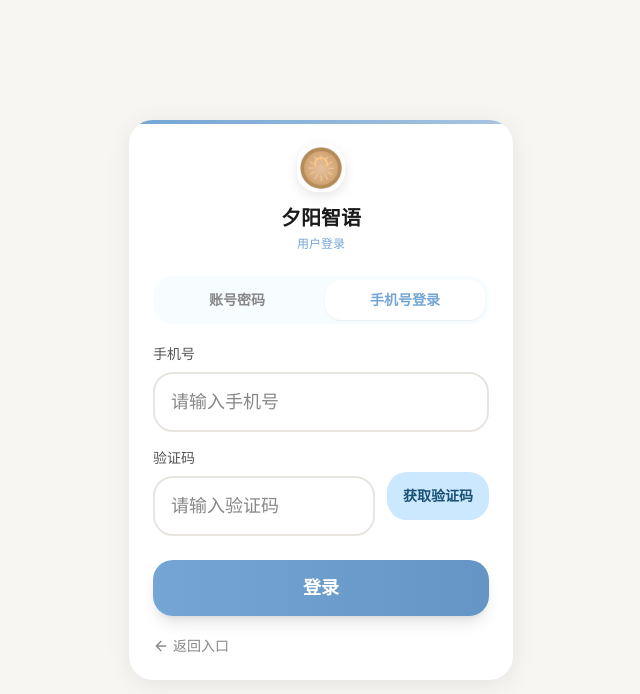
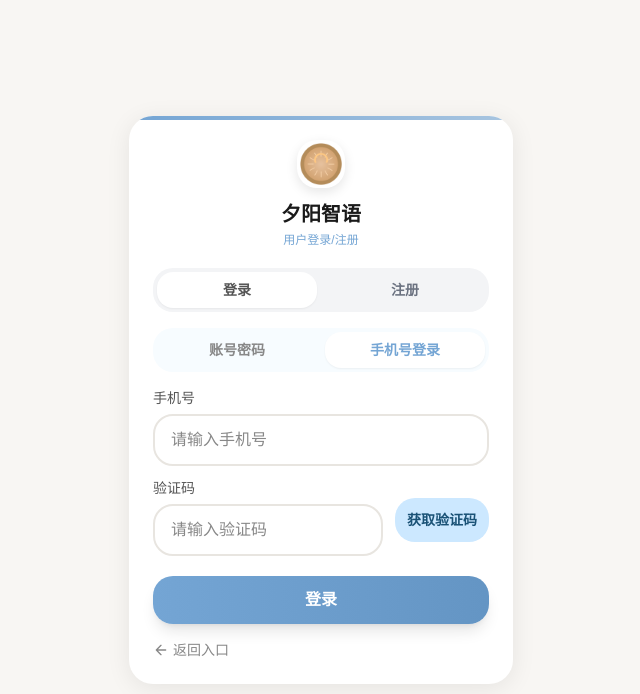
Before and after one commit to Yu-could/sunsetAI, a Vue app: page /#/login in a window 1280 px wide. Both pictures are taken after a click on the button "手机号登录". Shown: the top 694 px of the page, without its empty margins (319-959 px from the left). Built offline with nearby package versions, Linux system fonts and the light colour scheme.

Commit message:
添加注册功能，支持账号注册和手机注册两种方式

```diff
--- a/src/views/Login.vue
+++ b/src/views/Login.vue
@@ -3,51 +3,114 @@
     <div class="login-container w-full max-w-sm bg-card rounded-2xl shadow-[0_4px_24px_rgba(0,0,0,0.08)] p-6 relative overflow-hidden">
       <div class="absolute top-0 left-0 right-0 h-1" :class="roleColor === 'parent' ? 'bg-gradient-to-r from-parent to-[#e8b88a]' : 'bg-gradient-to-r from-child to-[#a8c5e0]'"></div>
 
-      <div class="brand-section text-center mb-6">
+      <div class="brand-section text-center mb-5">
         <img src="/logo.png" alt="夕阳智语" class="logo-wrapper w-12 h-12 rounded-xl mx-auto mb-3 shadow-[0_4px_12px_rgba(0,0,0,0.1)] object-contain">
         <h1 class="brand-title text-xl font-bold text-text mb-1">夕阳智语</h1>
         <p :class="['brand-subtitle text-xs', roleColor === 'parent' ? 'text-parent' : 'text-child']">{{ roleTitle }}</p>
       </div>
 
-      <div :class="['login-tabs flex gap-2 mb-5 p-1 rounded-xl', roleColor === 'parent' ? 'bg-parent-light' : 'bg-child-light']">
-        <button @click="loginType = 'account'" :class="['flex-1 py-2.5 rounded-lg text-sm font-semibold transition-all', loginType === 'account' ? (roleColor === 'parent' ? 'bg-card shadow-sm text-parent' : 'bg-card shadow-sm text-child') : 'text-text-muted hover:text-text']">账号密码</button>
-        <button @click="loginType = 'phone'" :class="['flex-1 py-2.5 rounded-lg text-sm font-semibold transition-all', loginType === 'phone' ? (roleColor === 'parent' ? 'bg-card shadow-sm text-parent' : 'bg-card shadow-sm text-child') : 'text-text-muted hover:text-text']">手机号登录</button>
+      <div class="flex gap-2 mb-4 p-1 rounded-xl bg-gray-100">
+        <button @click="isRegister = false" :class="['flex-1 py-2 rounded-lg text-sm font-semibold transition-all', !isRegister ? 'bg-card shadow-sm text-primary' : 'text-gray-500 hover:text-gray-700']">登录</button>
+        <button @click="isRegister = true" :class="['flex-1 py-2 rounded-lg text-sm font-semibold transition-all', isRegister ? 'bg-card shadow-sm text-primary' : 'text-gray-500 hover:text-gray-700']">注册</button>
       </div>
 
-      <div v-if="loginType === 'account'" class="space-y-4">
+      <div v-if="!isRegister">
+        <div :class="['login-tabs flex gap-2 mb-4 p-1 rounded-xl', roleColor === 'parent' ? 'bg-parent-light' : 'bg-child-light']">
+          <button @click="loginType = 'account'" :class="['flex-1 py-2 rounded-lg text-sm font-semibold transition-all', loginType === 'account' ? (roleColor === 'parent' ? 'bg-card shadow-sm text-parent' : 'bg-card shadow-sm text-child') : 'text-text-muted hover:text-text']">账号密码</button>
+          <button @click="loginType = 'phone'" :class="['flex-1 py-2 rounded-lg text-sm font-semibold transition-all', loginType === 'phone' ? (roleColor === 'parent' ? 'bg-card shadow-sm text-parent' : 'bg-card shadow-sm text-child') : 'text-text-muted hover:text-text']">手机号登录</button>
+        </div>
+
+        <div v-if="loginType === 'account'" class="space-y-3">
           <div class="input-group">
-          <label class="block text-text-secondary text-sm mb-2 font-medium">账号</label>
-          <input v-model="accountForm.username" type="text" placeholder="请输入账号" :class="['w-full px-4 py-3.5 border-2 rounded-xl focus:outline-none text-lg transition-all', roleColor === 'parent' ? 'border-border focus:border-parent' : 'border-border focus:border-child']">
+            <label class="block text-text-secondary text-sm mb-1.5 font-medium">账号</label>
+            <input v-model="accountForm.username" type="text" placeholder="请输入账号" :class="['w-full px-4 py-3 border-2 rounded-xl focus:outline-none text-base transition-all', roleColor === 'parent' ? 'border-border focus:border-parent' : 'border-border focus:border-child']">
           </div>
           <div class="input-group">
-          <label class="block text-text-secondary text-sm mb-2 font-medium">密码</label>
-          <input v-model="accountForm.password" type="password" placeholder="请输入密码" :class="['w-full px-4 py-3.5 border-2 rounded-xl focus:outline-none text-lg transition-all', roleColor === 'parent' ? 'border-border focus:border-parent' : 'border-border focus:border-child']">
+            <label class="block text-text-secondary text-sm mb-1.5 font-medium">密码</label>
+            <input v-model="accountForm.password" type="password" placeholder="请输入密码" :class="['w-full px-4 py-3 border-2 rounded-xl focus:outline-none text-base transition-all', roleColor === 'parent' ? 'border-border focus:border-parent' : 'border-border focus:border-child']">
           </div>
         </div>
 
-      <div v-else class="space-y-4">
+        <div v-else class="space-y-3">
           <div class="input-group">
-          <label class="block text-text-secondary text-sm mb-2 font-medium">手机号</label>
-          <input v-model="phoneForm.phone" type="tel" placeholder="请输入手机号" maxlength="11" :class="['w-full px-4 py-3.5 border-2 rounded-xl focus:outline-none text-lg transition-all', roleColor === 'parent' ? 'border-border focus:border-parent' : 'border-border focus:border-child']">
+            <label class="block text-text-secondary text-sm mb-1.5 font-medium">手机号</label>
+            <input v-model="phoneForm.phone" type="tel" placeholder="请输入手机号" maxlength="11" :class="['w-full px-4 py-3 border-2 rounded-xl focus:outline-none text-base transition-all', roleColor === 'parent' ? 'border-border focus:border-parent' : 'border-border focus:border-child']">
           </div>
           <div class="flex gap-3">
             <div class="flex-1 input-group">
-            <label class="block text-text-secondary text-sm mb-2 font-medium">验证码</label>
-            <input v-model="phoneForm.code" type="text" placeholder="请输入验证码" maxlength="6" :class="['w-full px-4 py-3.5 border-2 rounded-xl focus:outline-none text-lg transition-all', roleColor === 'parent' ? 'border-border focus:border-parent' : 'border-border focus:border-child']">
+              <label class="block text-text-secondary text-sm mb-1.5 font-medium">验证码</label>
+              <input v-model="phoneForm.code" type="text" placeholder="请输入验证码" maxlength="6" :class="['w-full px-4 py-3 border-2 rounded-xl focus:outline-none text-base transition-all', roleColor === 'parent' ? 'border-border focus:border-parent' : 'border-border focus:border-child']">
             </div>
-          <div class="pt-6">
-            <button @click="sendCode" :disabled="countdown > 0" :class="['px-4 py-3.5 rounded-xl text-sm font-semibold transition-all whitespace-nowrap', roleColor === 'parent' ? (countdown > 0 ? 'bg-border text-text-muted cursor-not-allowed' : 'bg-parent-bg text-[#8b6914] hover:bg-parent-hover') : (countdown > 0 ? 'bg-border text-text-muted cursor-not-allowed' : 'bg-child-bg text-[#1a5276] hover:bg-child-hover')]">
+            <div class="pt-5">
+              <button @click="sendCode" :disabled="countdown > 0" :class="['px-3 py-3 rounded-xl text-sm font-semibold transition-all whitespace-nowrap', roleColor === 'parent' ? (countdown > 0 ? 'bg-border text-text-muted cursor-not-allowed' : 'bg-parent-bg text-[#8b6914] hover:bg-parent-hover') : (countdown > 0 ? 'bg-border text-text-muted cursor-not-allowed' : 'bg-child-bg text-[#1a5276] hover:bg-child-hover')]">
                 {{ countdown > 0 ? countdown + 's' : '获取验证码' }}
               </button>
             </div>
           </div>
         </div>
 
-      <button @click="handleLogin" :class="['w-full mt-6 py-3.5 rounded-xl font-bold text-lg transition-all shadow-lg', roleColor === 'parent' ? 'bg-gradient-to-r from-parent to-parent-hover text-white hover:shadow-xl' : 'bg-gradient-to-r from-child to-child-hover text-white hover:shadow-xl']">
+        <button @click="handleLogin" :class="['w-full mt-5 py-3 rounded-xl font-bold text-base transition-all shadow-lg', roleColor === 'parent' ? 'bg-gradient-to-r from-parent to-parent-hover text-white hover:shadow-xl' : 'bg-gradient-to-r from-child to-child-hover text-white hover:shadow-xl']">
           登录
         </button>
+      </div>
 
-      <div class="mt-5 text-center">
+      <div v-else>
+        <div :class="['login-tabs flex gap-2 mb-4 p-1 rounded-xl', roleColor === 'parent' ? 'bg-parent-light' : 'bg-child-light']">
+          <button @click="registerType = 'account'" :class="['flex-1 py-2 rounded-lg text-sm font-semibold transition-all', registerType === 'account' ? (roleColor === 'parent' ? 'bg-card shadow-sm text-parent' : 'bg-card shadow-sm text-child') : 'text-text-muted hover:text-text']">账号注册</button>
+          <button @click="registerType = 'phone'" :class="['flex-1 py-2 rounded-lg text-sm font-semibold transition-all', registerType === 'phone' ? (roleColor === 'parent' ? 'bg-card shadow-sm text-parent' : 'bg-card shadow-sm text-child') : 'text-text-muted hover:text-text']">手机注册</button>
+        </div>
+
+        <div v-if="registerType === 'account'" class="space-y-3">
+          <div class="input-group">
+            <label class="block text-text-secondary text-sm mb-1.5 font-medium">账号</label>
+            <input v-model="registerForm.username" type="text" placeholder="请输入账号（4-20位）" :class="['w-full px-4 py-3 border-2 rounded-xl focus:outline-none text-base transition-all', roleColor === 'parent' ? 'border-border focus:border-parent' : 'border-border focus:border-child']">
+          </div>
+          <div class="input-group">
+            <label class="block text-text-secondary text-sm mb-1.5 font-medium">密码</label>
+            <input v-model="registerForm.password" type="password" placeholder="请输入密码（6-20位）" :class="['w-full px-4 py-3 border-2 rounded-xl focus:outline-none text-base transition-all', roleColor === 'parent' ? 'border-border focus:border-parent' : 'border-border focus:border-child']">
+          </div>
+          <div class="input-group">
+            <label class="block text-text-secondary text-sm mb-1.5 font-medium">确认密码</label>
+            <input v-model="registerForm.confirmPassword" type="password" placeholder="请再次输入密码" :class="['w-full px-4 py-3 border-2 rounded-xl focus:outline-none text-base transition-all', roleColor === 'parent' ? 'border-border focus:border-parent' : 'border-border focus:border-child']">
+          </div>
+          <div class="input-group">
+            <label class="block text-text-secondary text-sm mb-1.5 font-medium">手机号</label>
+            <input v-model="registerForm.phone" type="tel" placeholder="请输入手机号" maxlength="11" :class="['w-full px-4 py-3 border-2 rounded-xl focus:outline-none text-base transition-all', roleColor === 'parent' ? 'border-border focus:border-parent' : 'border-border focus:border-child']">
+          </div>
+        </div>
+
+        <div v-else class="space-y-3">
+          <div class="input-group">
+            <label class="block text-text-secondary text-sm mb-1.5 font-medium">手机号</label>
+            <input v-model="registerPhoneForm.phone" type="tel" placeholder="请输入手机号" maxlength="11" :class="['w-full px-4 py-3 border-2 rounded-xl focus:outline-none text-base transition-all', roleColor === 'parent' ? 'border-border focus:border-parent' : 'border-border focus:border-child']">
+          </div>
+          <div class="flex gap-3">
+            <div class="flex-1 input-group">
+              <label class="block text-text-secondary text-sm mb-1.5 font-medium">验证码</label>
+              <input v-model="registerPhoneForm.code" type="text" placeholder="请输入验证码" maxlength="6" :class="['w-full px-4 py-3 border-2 rounded-xl focus:outline-none text-base transition-all', roleColor === 'parent' ? 'border-border focus:border-parent' : 'border-border focus:border-child']">
+            </div>
+            <div class="pt-5">
+              <button @click="sendRegisterCode" :disabled="registerCountdown > 0" :class="['px-3 py-3 rounded-xl text-sm font-semibold transition-all whitespace-nowrap', roleColor === 'parent' ? (registerCountdown > 0 ? 'bg-border text-text-muted cursor-not-allowed' : 'bg-parent-bg text-[#8b6914] hover:bg-parent-hover') : (registerCountdown > 0 ? 'bg-border text-text-muted cursor-not-allowed' : 'bg-child-bg text-[#1a5276] hover:bg-child-hover')]">
+                {{ registerCountdown > 0 ? registerCountdown + 's' : '获取验证码' }}
+              </button>
+            </div>
+          </div>
+          <div class="input-group">
+            <label class="block text-text-secondary text-sm mb-1.5 font-medium">设置密码</label>
+            <input v-model="registerPhoneForm.password" type="password" placeholder="请设置登录密码（6-20位）" :class="['w-full px-4 py-3 border-2 rounded-xl focus:outline-none text-base transition-all', roleColor === 'parent' ? 'border-border focus:border-parent' : 'border-border focus:border-child']">
+          </div>
+          <div class="input-group">
+            <label class="block text-text-secondary text-sm mb-1.5 font-medium">确认密码</label>
+            <input v-model="registerPhoneForm.confirmPassword" type="password" placeholder="请再次输入密码" :class="['w-full px-4 py-3 border-2 rounded-xl focus:outline-none text-base transition-all', roleColor === 'parent' ? 'border-border focus:border-parent' : 'border-border focus:border-child']">
+          </div>
+        </div>
+
+        <button @click="handleRegister" :class="['w-full mt-5 py-3 rounded-xl font-bold text-base transition-all shadow-lg', roleColor === 'parent' ? 'bg-gradient-to-r from-parent to-parent-hover text-white hover:shadow-xl' : 'bg-gradient-to-r from-child to-child-hover text-white hover:shadow-xl']">
+          注册
+        </button>
+      </div>
+
+      <div class="mt-4 text-center">
         <button @click="router.push('/')" class="text-text-muted text-sm hover:text-parent transition-colors flex items-center justify-center gap-1">
           <svg viewBox="0 0 24 24" fill="none" stroke="currentColor" stroke-width="2" stroke-linecap="round" stroke-linejoin="round" class="w-4 h-4">
             <path d="M19 12H5M12 19l-7-7 7-7"></path>
@@ -68,8 +131,11 @@ const router = useRouter()
 const route = useRoute()
 const store = useAppStore()
 
+const isRegister = ref(false)
 const loginType = ref('account')
+const registerType = ref('account')
 const countdown = ref(0)
+const registerCountdown = ref(0)
 const role = ref('')
 const roleTitle = ref('')
 
@@ -83,6 +149,20 @@ const phoneForm = ref({
   code: ''
 })
 
+const registerForm = ref({
+  username: '',
+  password: '',
+  confirmPassword: '',
+  phone: ''
+})
+
+const registerPhoneForm = ref({
+  phone: '',
+  code: '',
+  password: '',
+  confirmPassword: ''
+})
+
 const roleColor = computed(() => {
   return role.value.startsWith('parent') ? 'parent' : 'child'
 })
@@ -90,12 +170,12 @@ const roleColor = computed(() => {
 onMounted(() => {
   role.value = route.query.role || ''
   const titles = {
-    'parent-mobile': '父母移动端 - 请登录',
-    'parent-desktop': '父母桌面端 - 请登录',
-    'child-mobile': '子女移动端 - 请登录',
-    'child-desktop': '子女桌面端 - 请登录'
+    'parent-mobile': '父母移动端',
+    'parent-desktop': '父母桌面端',
+    'child-mobile': '子女移动端',
+    'child-desktop': '子女桌面端'
   }
-  roleTitle.value = titles[role.value] || '用户登录'
+  roleTitle.value = titles[role.value] || '用户登录/注册'
 })
 
 const sendCode = () => {
@@ -107,6 +187,21 @@ const sendCode = () => {
   const timer = setInterval(() => {
     countdown.value--
     if (countdown.value <= 0) {
+      clearInterval(timer)
+    }
+  }, 1000)
+  alert('验证码已发送：123456')
+}
+
+const sendRegisterCode = () => {
+  if (!registerPhoneForm.value.phone || registerPhoneForm.value.phone.length !== 11) {
+    alert('请输入正确的手机号')
+    return
+  }
+  registerCountdown.value = 60
+  const timer = setInterval(() => {
+    registerCountdown.value--
+    if (registerCountdown.value <= 0) {
       clearInterval(timer)
     }
   }, 1000)
@@ -166,6 +261,79 @@ const handleLogin = () => {
     router.push('/')
   }
 }
+
+const handleRegister = () => {
+  if (registerType.value === 'account') {
+    if (!registerForm.value.username.trim()) {
+      alert('请输入账号')
+      return
+    }
+    if (registerForm.value.username.length < 4 || registerForm.value.username.length > 20) {
+      alert('账号长度需在4-20位之间')
+      return
+    }
+    if (!registerForm.value.password.trim()) {
+      alert('请输入密码')
+      return
+    }
+    if (registerForm.value.password.length < 6 || registerForm.value.password.length > 20) {
+      alert('密码长度需在6-20位之间')
+      return
+    }
+    if (registerForm.value.password !== registerForm.value.confirmPassword) {
+      alert('两次输入的密码不一致')
+      return
+    }
+    if (!registerForm.value.phone || registerForm.value.phone.length !== 11) {
+      alert('请输入正确的手机号')
+      return
+    }
+  } else {
+    if (!registerPhoneForm.value.phone || registerPhoneForm.value.phone.length !== 11) {
+      alert('请输入正确的手机号')
+      return
+    }
+    if (!registerPhoneForm.value.code || registerPhoneForm.value.code !== '123456') {
+      alert('验证码错误')
+      return
+    }
+    if (!registerPhoneForm.value.password.trim()) {
+      alert('请输入密码')
+      return
+    }
+    if (registerPhoneForm.value.password.length < 6 || registerPhoneForm.value.password.length > 20) {
+      alert('密码长度需在6-20位之间')
+      return
+    }
+    if (registerPhoneForm.value.password !== registerPhoneForm.value.confirmPassword) {
+      alert('两次输入的密码不一致')
+      return
+    }
+  }
+
+  alert('注册成功！')
+
+  store.setLoginStatus({
+    isLoggedIn: true,
+    role: role.value,
+    username: registerType.value === 'account' ? registerForm.value.username : registerPhoneForm.value.phone,
+    isAdmin: false
+  })
+
+  const routes = {
+    'parent-mobile': '/parent',
+    'parent-desktop': '/desktop',
+    'child-mobile': '/child',
+    'child-desktop': '/desktop/child'
+  }
+
+  const targetRoute = routes[role.value]
+  if (targetRoute) {
+    router.push(targetRoute)
+  } else {
+    router.push('/')
+  }
+}
 </script>
 
 <style scoped>
```
Lines whose indentation alone changed are shown as unchanged.
